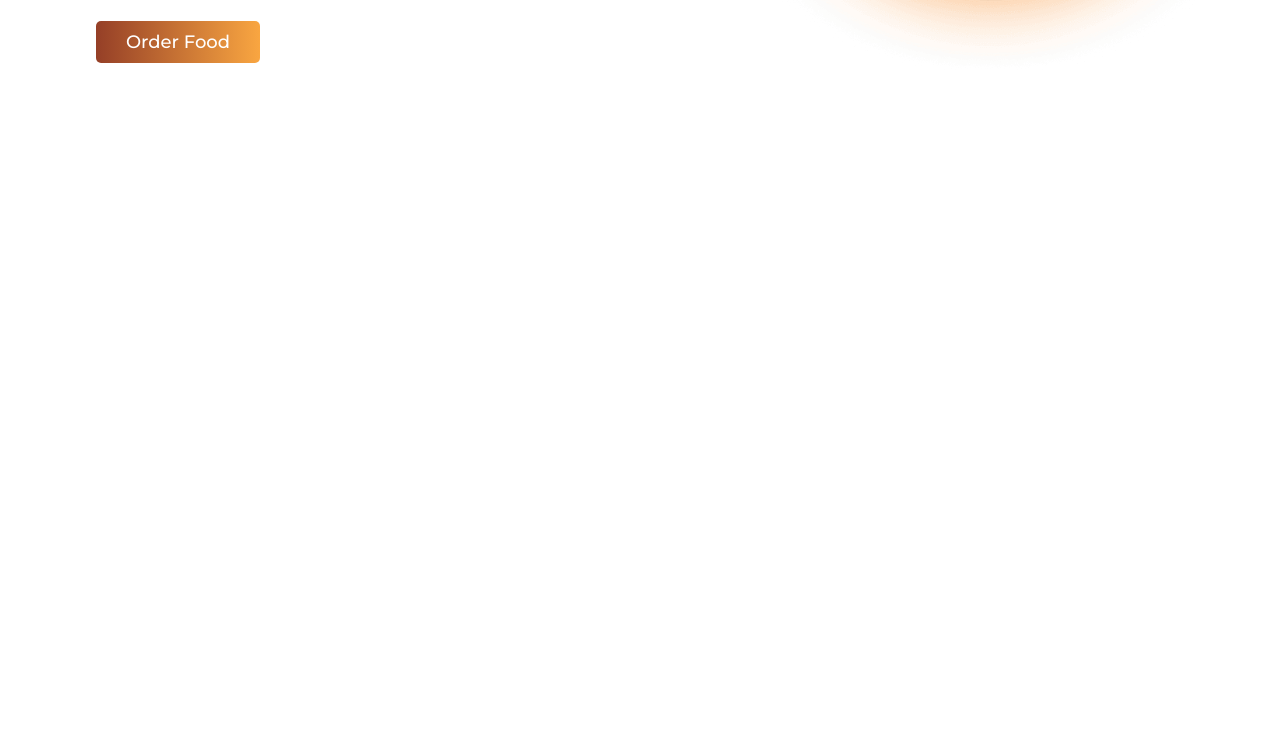
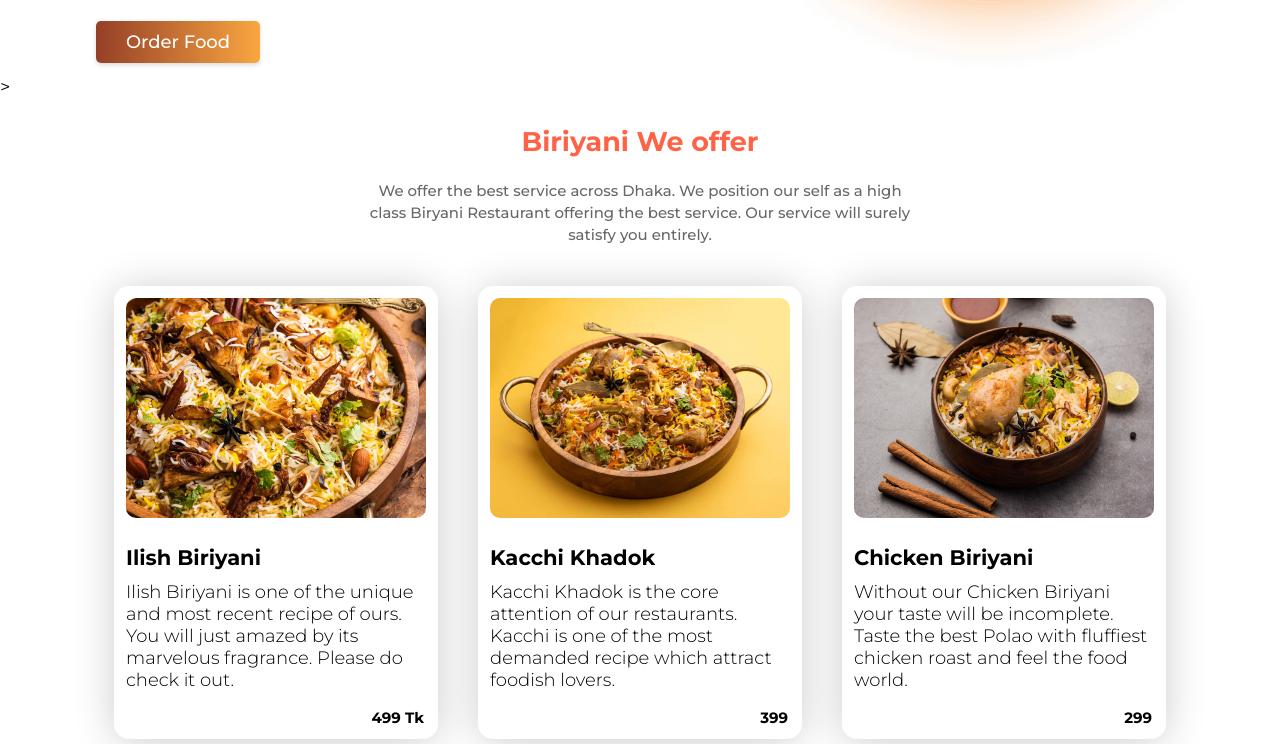
Before and after one commit to frances-dev/biriyani-wala, a plain HTML site: page index.html in a window 1280 px wide. Shown: the part 582-1326 px from the top of the page. Before the commit the page ends 800 px from the top, so only its background shows below. Drawn offline with Linux system fonts and the light colour scheme.

Commit message:
Recipe Added

```diff
--- a/index.html
+++ b/index.html
@@ -43,5 +43,51 @@
             </div>
         </div>
     </section>
+
+     <!-- Our Recipes Section-->>
+    <section class="our-recipes">
+        <div class="recipe-container">
+            <div class="rec-texts">
+                <h1 class="offer-heading">Biriyani We offer</h1>
+                <h5 class="offer-paragraph">We offer the best service across Dhaka. We position our self as a high class Biryani Restaurant offering the best service. Our service will surely satisfy you entirely.</h5>
+            </div>
+
+            <div class="recipe-all-wrapper">
+                <div class="recipe-items">
+                    <div class="recipe-image-container">
+                        <img class="recipe-images" src="images/ilish-biriyani.jpg" alt="">
+                    </div>
+                    <div class="recipe-text-container">
+                        <h3 class="recipe-title">Ilish Biriyani</h3>
+                        <p class="recipe-para">Ilish Biriyani is one of the unique and most recent recipe of ours. You will just amazed by its marvelous fragrance. Please do check it out.</p>
+                        <h5 class="recipe-price">499 Tk</h5>
+                    </div>
+                </div>
+
+                <div class="recipe-items">
+                    <div class="recipe-image-container">
+                        <img class="recipe-images" src="images/kacchi-khadok.jpg" alt="">
+                    </div>
+                    <div class="recipe-text-container">
+                        <h3 class="recipe-title">Kacchi Khadok</h3>
+                        <p class="recipe-para">Kacchi Khadok is the core attention of our restaurants. Kacchi is one of the most demanded recipe which attract foodish lovers.</p>
+                        <h5 class="recipe-price">399</h5>
+                    </div>
+                </div>
+
+                <div class="recipe-items">
+                    <div class="recipe-image-container">
+                        <img class="recipe-images" src="images/chicken-biriyani.jpg" alt="">
+                    </div>
+                    <div class="recipe-text-container">
+                        <h3 class="recipe-title">Chicken Biriyani</h3>
+                        <p class="recipe-para">Without our Chicken Biriyani your taste will be incomplete. Taste the best Polao with fluffiest chicken roast and feel the food world.</p>
+                        <h5 class="recipe-price">299</h5>
+                    </div>
+                </div>
+            </div>
+        </div>
+    </section>
+
 </body>
 </html>
--- a/style.css
+++ b/style.css
@@ -1,12 +1,27 @@
-/*=========Base Style========*/
+/*========= Base Style ========*/
 body {
-    color: #fff;
+    color: black;
     font-family: 'Montserrat', sans-serif;
     font-size: 18px;
     margin: 0px;
 }
 
+h5 {
+    margin-top: 0px;
+    margin-bottom: 0px;
+    margin-left: 0px;
+    margin-right: 0px;
+}
+
 .container {
+    display: flex;
+    width: 85%;
+    margin: 0 auto;
+    align-items: center;
+    justify-content: space-between;
+}
+
+.recipe-container {
     display: flex;
     width: 85%;
     margin: 0 auto;
@@ -20,7 +35,7 @@ body {
     margin-bottom: 100px;
     height: 66px;
     background: #FFF2E5;
-
+    box-shadow: 0 1px 5px rgb(0 0 0 / 0.15)
 }
 
 .logo {
@@ -49,7 +64,7 @@ body {
     text-decoration: none;
 }
 
-/*=========Hero Section Style========*/
+/*========= Hero Section Style ========*/
 
 .hero-section {
     margin-top: -100px;
@@ -94,7 +109,7 @@ h4 {
     border-radius: 5px;
     background-image: linear-gradient(to right, #953F27, #F9A641);
     padding: 10px 30px;
-
+    box-shadow: 0 2px 5px rgb(0 0 0 / 0.15)
 }
 
 .hero-image {
@@ -102,3 +117,65 @@ h4 {
 }
 
 /*========= Our Recipes ========*/
+.recipe-container {
+    display: flex;
+    padding: 5px 5px;
+    justify-content: center;
+    flex-direction: column;
+    align-items: center;
+}
+
+.recipe-all-wrapper {
+    display: flex;
+    align-items: stretch;
+    justify-content: stretch;
+}
+
+.recipe-items {
+    display: flex;
+    justify-content: center;
+    flex-direction: column;
+    align-items: center;
+    width: auto;
+    padding: 12px;
+    background-color: white;
+    border-radius: 15px;
+    margin-left: 20px;
+    margin-right: 20px;
+    box-shadow: 0 3px 40px rgb(0 0 0 / 0.2);
+}
+
+.recipe-images {
+    border-radius: 10px;
+    width: 300px;
+    height: 220px;
+    object-fit: cover;
+}
+
+.recipe-para {
+    width: 300px;
+    margin-top: -10px;
+    font-weight: 300;
+}
+
+.offer-heading {
+    color: tomato;
+    text-align: center;
+}
+
+.offer-paragraph {
+    color: #676767;
+    width: 50%;
+    margin: 0 auto;
+    text-align: center;
+    font-weight: 500;
+    margin-bottom: 40px;
+    line-height: 22px;
+}
+
+.recipe-price {
+    text-align: right;
+    margin-right: 2px;
+}
+
+.rec-texts {}
```
Also changed, not shown: images/chicken-biriyani.jpg (renamed from images/shahi-biriyani.jpg).
